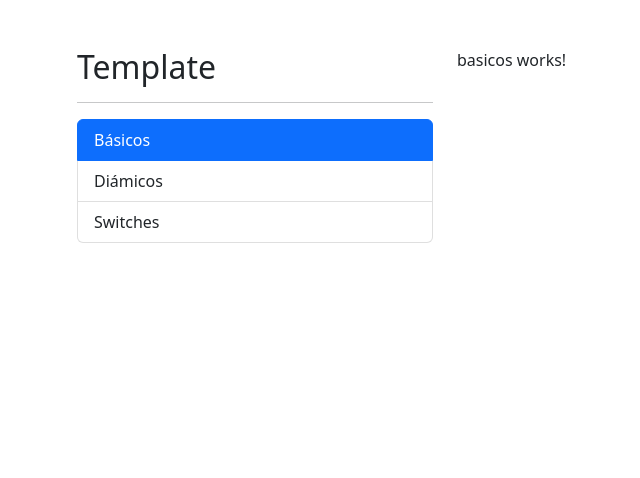
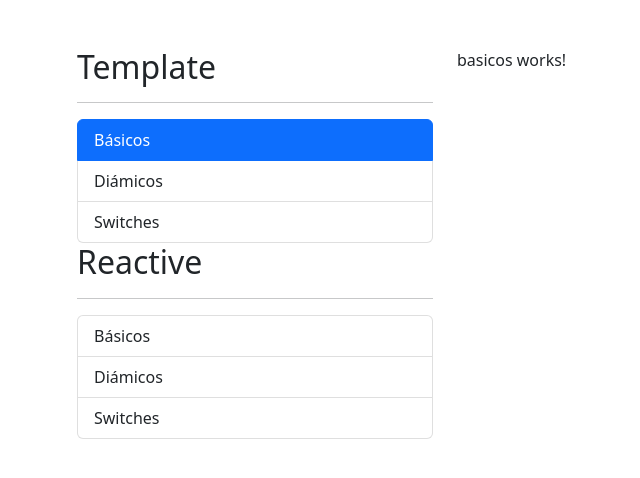
Before and after one commit to jhomen11/formulariosApp_Angular, an Angular app: page /template/basicos in a window 1280 px wide. Shown: the top 478 px of the page, without its empty margins (5-645 px from the left). Built offline with nearby package versions, Linux system fonts and the light colour scheme.

Commit message:
menú lateral fix

```diff
--- a/src/app/shared/sidemenu/sidemenu.component.html
+++ b/src/app/shared/sidemenu/sidemenu.component.html
@@ -2,7 +2,7 @@
 <hr>
 
 <ul class="list-group">
-    <li *ngFor="let item of templateMneu"
+    <li *ngFor="let item of templateMenu"
         class="list-group-item"
         [routerLink]="item.ruta"
         routerLinkActive="active">
@@ -10,3 +10,16 @@
     </li>
 
 </ul>
+
+<h2>Reactive</h2>
+<hr>
+
+<ul class="list-group">
+    <li *ngFor="let item of reactiveMenu"
+        class="list-group-item"
+        [routerLink]="item.ruta"
+        routerLinkActive="active">
+        {{ item.texto}}
+    </li>
+
+</ul>
--- a/src/app/shared/sidemenu/sidemenu.component.ts
+++ b/src/app/shared/sidemenu/sidemenu.component.ts
@@ -13,7 +13,7 @@
 })
 export class SidemenuComponent  {
 
-  templateMneu: MenuItem[] = [
+  templateMenu: MenuItem[] = [
     {
       texto: "Básicos",
       ruta: "template/basicos"
@@ -28,4 +28,19 @@
     },
   ]
 
+  reactiveMenu: MenuItem[] = [
+    {
+      texto: "Básicos",
+      ruta: "reactive/basicos"
+    },
+    {
+      texto: "Diámicos",
+      ruta: "reactive/dinamicos"
+    },
+    {
+      texto: "Switches",
+      ruta: "reactive/switches"
+    },
+  ]
+
 }
```
